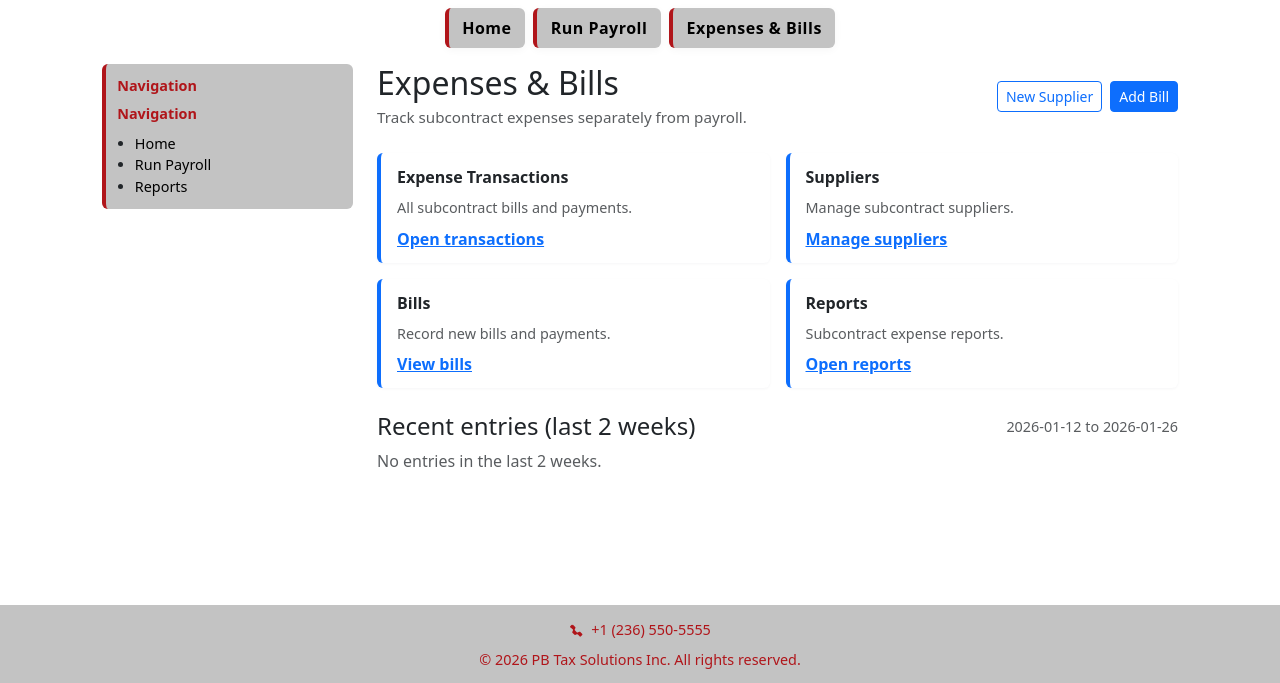
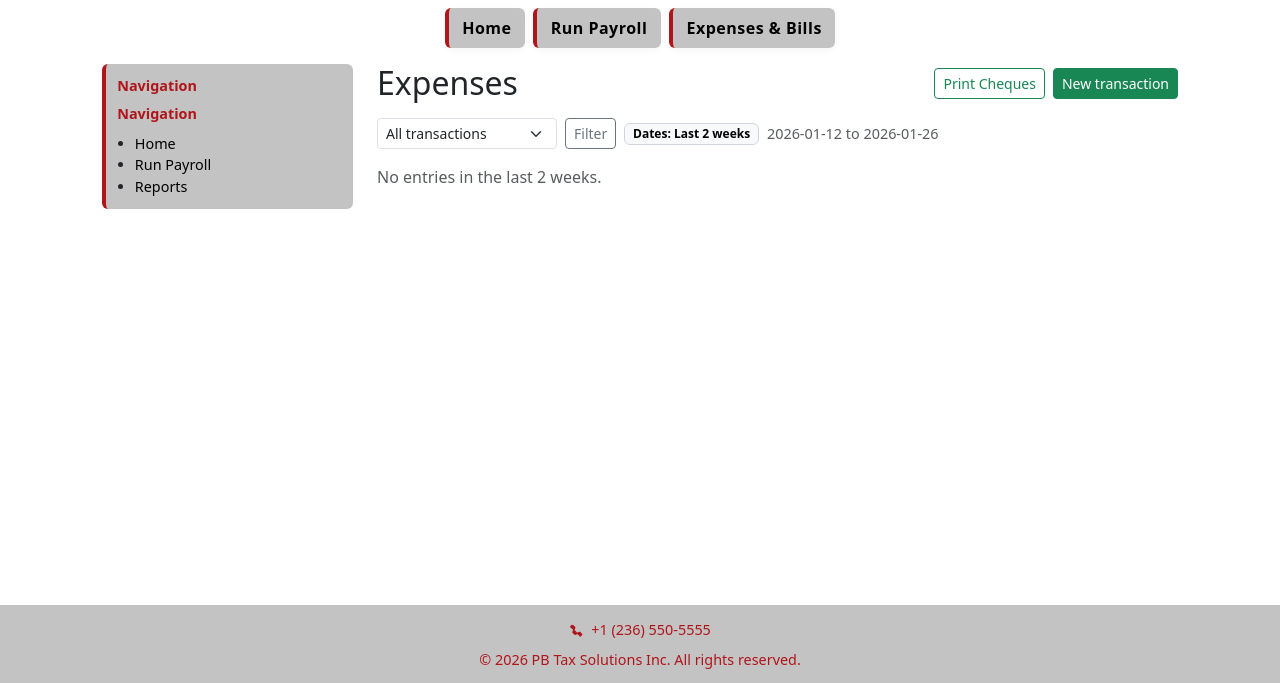
Before and after one commit to vatsraj17-ops/Payroll, a Flask app: page /expenses in a window 1280 px wide. Shown: the part 117-800 px from the top of the page. Run offline with Flask 3, Linux system fonts and the light colour scheme; the visitor is signed in with stand-in values (Sample User, id 1); data that the repository does not hold is empty.

Commit message:
Match expenses page layout to template

```diff
--- a/templates/expenses_home.html
+++ b/templates/expenses_home.html
@@ -1,91 +1,49 @@
 {% extends 'base.html' %}
 {% block content %}
-<div class="d-flex align-items-center justify-content-between flex-wrap gap-2">
+<div class="d-flex align-items-center justify-content-between flex-wrap gap-2 mb-3">
   <div>
-    <h2 class="mb-1">Expenses &amp; Bills</h2>
-    <div class="text-muted" style="font-size:0.95rem;">Track subcontract expenses separately from payroll.</div>
+    <h2 class="mb-0">Expenses</h2>
   </div>
   <div class="d-flex gap-2">
-    <a class="btn btn-outline-primary btn-sm" href="/subcontracts/new">New Supplier</a>
-    <a class="btn btn-primary btn-sm" href="/subcontracts/bills">Add Bill</a>
+    <a class="btn btn-outline-success btn-sm" href="/subcontracts/bills">Print Cheques</a>
+    <a class="btn btn-success btn-sm" href="/subcontracts/bills">New transaction</a>
   </div>
 </div>
 
-<div class="row g-3 mt-2">
-  <div class="col-12 col-lg-6">
-    <div class="card card-accent">
-      <div class="card-body">
-        <div class="fw-semibold mb-2">Expense Transactions</div>
-        <div class="text-muted" style="font-size:0.9rem; margin-bottom:.5rem;">All subcontract bills and payments.</div>
-        <a class="accent-link" href="/subcontracts/bills">Open transactions</a>
-      </div>
-    </div>
-  </div>
-  <div class="col-12 col-lg-6">
-    <div class="card card-accent">
-      <div class="card-body">
-        <div class="fw-semibold mb-2">Suppliers</div>
-        <div class="text-muted" style="font-size:0.9rem; margin-bottom:.5rem;">Manage subcontract suppliers.</div>
-        <a class="accent-link" href="/subcontracts/new">Manage suppliers</a>
-      </div>
-    </div>
-  </div>
-  <div class="col-12 col-lg-6">
-    <div class="card card-accent">
-      <div class="card-body">
-        <div class="fw-semibold mb-2">Bills</div>
-        <div class="text-muted" style="font-size:0.9rem; margin-bottom:.5rem;">Record new bills and payments.</div>
-        <a class="accent-link" href="/subcontracts/bills">View bills</a>
-      </div>
-    </div>
-  </div>
-  <div class="col-12 col-lg-6">
-    <div class="card card-accent">
-      <div class="card-body">
-        <div class="fw-semibold mb-2">Reports</div>
-        <div class="text-muted" style="font-size:0.9rem; margin-bottom:.5rem;">Subcontract expense reports.</div>
-        <a class="accent-link" href="/subcontracts/reports">Open reports</a>
-      </div>
-    </div>
-  </div>
-</div>
-
-<div class="mt-4">
-  <div class="d-flex align-items-center justify-content-between flex-wrap gap-2">
-    <h4 class="mb-0">Recent entries (last 2 weeks)</h4>
-    <div class="text-muted" style="font-size:0.9rem;">{{ date_from }} to {{ date_to }}</div>
+<div class="d-flex align-items-center gap-2 flex-wrap mb-3">
+  <select class="form-select form-select-sm" style="max-width:180px;">
+    <option>All transactions</option>
+  </select>
+  <button class="btn btn-outline-secondary btn-sm">Filter</button>
+  <span class="badge text-bg-light" style="border:1px solid #d0d5dd;">Dates: Last 2 weeks</span>
+  <span class="text-muted" style="font-size:0.9rem;">{{ date_from }} to {{ date_to }}</span>
 </div>
 
 {% if bills and bills|length > 0 %}
-    <div class="d-flex gap-3 flex-wrap mb-2 mt-2">
-      <div><span class="text-muted">Subtotal:</span> <strong>{{ totals.amount | money }}</strong></div>
-      <div><span class="text-muted">GST/HST:</span> <strong>{{ totals.gst | money }}</strong></div>
-      <div><span class="text-muted">Total:</span> <strong>{{ totals.total | money }}</strong></div>
-    </div>
   <div class="table-responsive">
     <table class="table table-sm align-middle">
       <thead>
         <tr>
+          <th style="width:36px;"><input type="checkbox" disabled></th>
           <th>Date</th>
-            {% if session.get('role') == 'admin' %}
-              <th>Company</th>
-            {% endif %}
-            <th>Supplier</th>
-            <th>Description</th>
-            <th class="text-end">Amount</th>
-            <th class="text-end">GST/HST</th>
+          <th>Type</th>
+          <th>No.</th>
+          <th>Payee</th>
+          <th>Category</th>
+          <th class="text-end">Total before sales tax</th>
+          <th class="text-end">Sales tax</th>
           <th class="text-end">Total</th>
         </tr>
       </thead>
       <tbody>
         {% for b in bills %}
           <tr>
+            <td><input type="checkbox" disabled></td>
             <td>{{ b.bill_date }}</td>
-              {% if session.get('role') == 'admin' %}
-                <td>{{ b.company.name if b.company else '' }}</td>
-              {% endif %}
+            <td>Bill</td>
+            <td>{{ b.id }}</td>
             <td>{{ b.subcontractor.contractor_company_name if b.subcontractor else '' }}</td>
-              <td>{{ b.description or '' }}</td>
+            <td>{{ b.description or 'Subcontract' }}</td>
             <td class="text-end">{{ (b.amount or 0) | money }}</td>
             <td class="text-end">{{ (b.gst_amount or 0) | money }}</td>
             <td class="text-end">{{ (b.total or 0) | money }}</td>
@@ -95,7 +53,6 @@
     </table>
   </div>
 {% else %}
-    <p class="text-muted mt-2">No entries in the last 2 weeks.</p>
+  <p class="text-muted">No entries in the last 2 weeks.</p>
 {% endif %}
-</div>
 {% endblock %}
```
Lines whose indentation alone changed are shown as unchanged.
